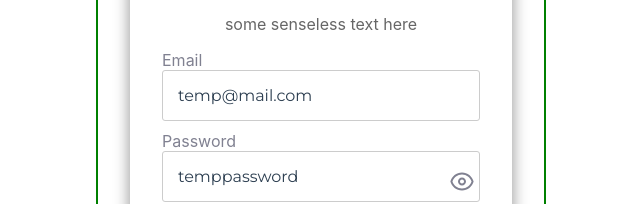
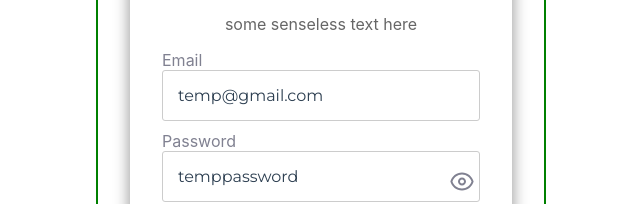
Before and after one commit to mandip1213/Haq-the-Weak, a React (Create React App) app in the folder frontend/: page /login in a window 1280 px wide. Shown: the part 296-500 px from the top of the page, without its empty margins (542-1182 px from the left). Built offline with nearby package versions, Linux system fonts and the light colour scheme; no server answers.

Commit message:
changed mail to gamil

```diff
--- a/frontend/src/compoonents/auth/Login.js
+++ b/frontend/src/compoonents/auth/Login.js
@@ -9,7 +9,7 @@ const Login = () => {
 	const navigate = useNavigate()
 	const { dispatch, isLoggedIn } = useGlobalContext();
 	const [error, setError] = useState("")
-	const [loginDetails, setLoginDetails] = useState({ email: "temp@mail.com", password: "temppassword	" })
+	const [loginDetails, setLoginDetails] = useState({ email: "temp@gmail.com", password: "temppassword	" })
 	// const [loginDetails, setLoginDetails] = useState({ email: "", password: "" })
 
 	const { email, password } = loginDetails;
```
